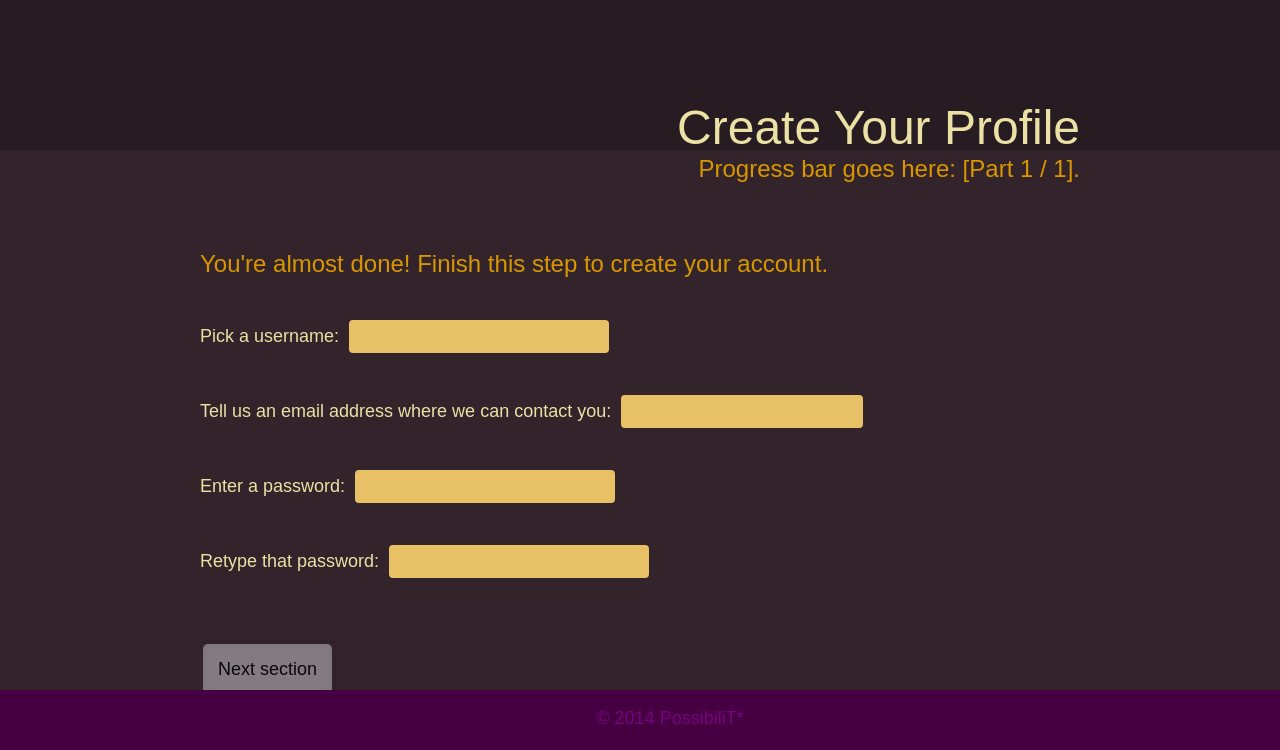
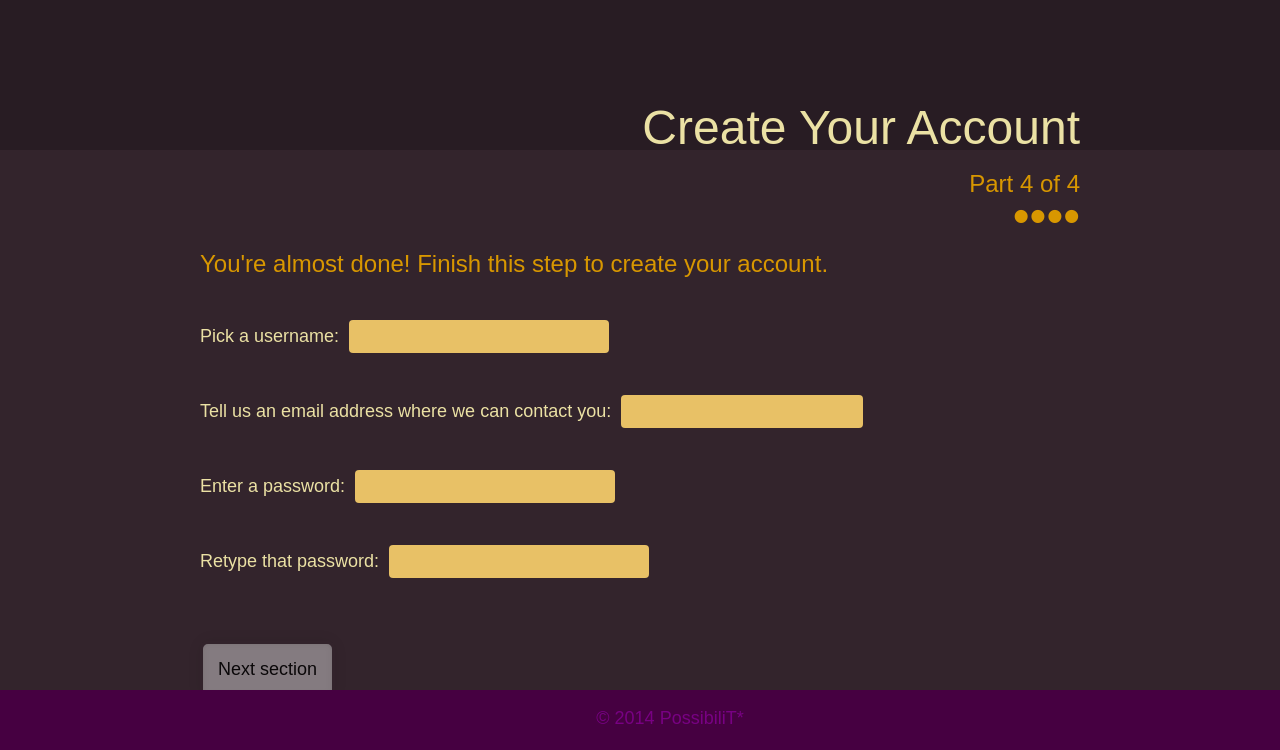
Before and after one commit to aliyarahman/possibiliT, a Django app: template app/templates/app/create_account.html in a window 1280 px wide. Shown: the part 50-800 px from the top of the page. Run offline with Django 3.2, Linux system fonts and the light colour scheme; the template is opened without the code that fills it: values that come from a table or form of the project are taken from there, others are empty.

Commit message:
Added progress bar on account creation

```diff
--- a/app/static/app/style.css
+++ b/app/static/app/style.css
@@ -38,6 +38,13 @@ input[type="submit"]	{border-radius: 4px;}
 
 #footer			{background-color: #460041; color: #780083; position: fixed; left: 0px; bottom: 0px; height: 60px; width: 100%; padding-left: 30px; text-align: center;}
 
+
+.progressbar	{ margin-top: 15px; margin-bottom: 0px;}
+.progressbarinner	{ margin-top: -10px;}
+.progressbarinner li	{display: inline; list-style: bullet;}
+.progressbar .done	{ color: #D89700}
+
+
 .fieldwrapper input	{background-color: #E8C166; font-size: 18px; display: inline-block; padding: 5px; margin-left: 5px; border: none; height: 23px; border-radius: 4px;}
 .fieldwrapper li	{display: inline-block}
 .fieldwrapper select{font-size: 18px; border: none; background-color: #E8C166; line-height: 45px; padding: 5px; margin-left: 5px; border-radius: 4px;}
--- a/app/templates/app/create_account.html
+++ b/app/templates/app/create_account.html
@@ -1,7 +1,14 @@
 {% extends "login_base.html" %}
 {% block content %}
 
-<div class="pageheader"><span class="headline">Create Your Profile</span><br><span class="tagline">Progress bar goes here: [Part 1 / 1].</span></div>
+<div class="pageheader">
+	<div class="headline">Create Your Account</div>
+	<div class="progressbar">
+		<span class="tagline">Part 4 of 4 </span>
+		<div class="progressbarinner"<ul><li class="done">&#8226;</li><li class="done">&#8226;</li><li class="done">&#8226;</li><li class="done">&#8226;</li></ul></div>
+	</div>
+
+</div>
 
 <div class="tagline">You're almost done! Finish this step to create your account.</div>
 
```
Also changed, not shown: app/templates/app/basic_info.html (+8 -1 lines), app/templates/app/identities.html (+8 -1 lines), app/templates/app/looking_for.html (+8 -1 lines).
